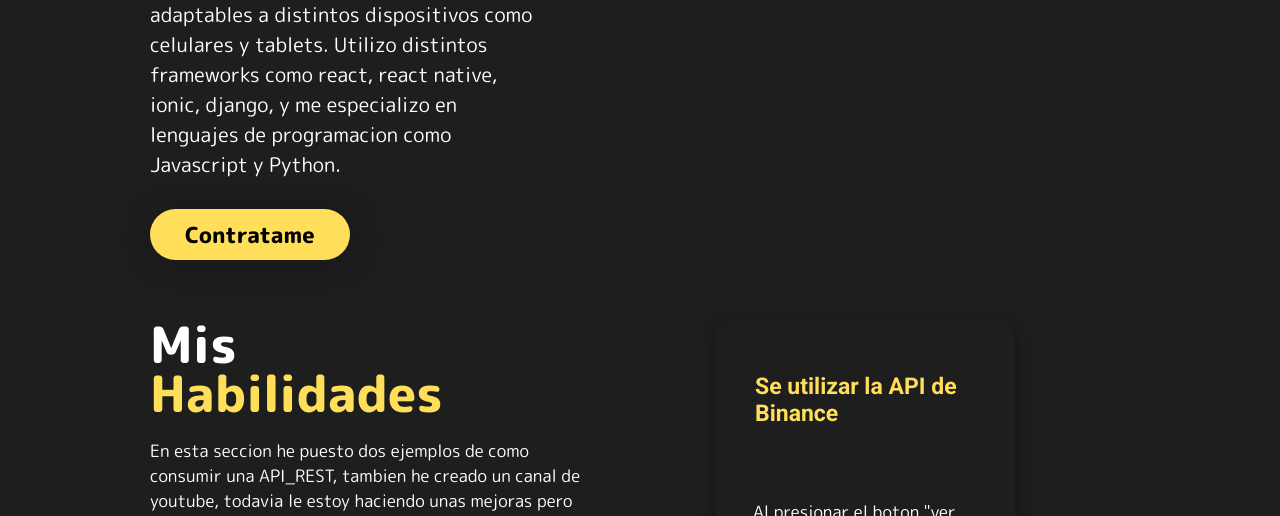
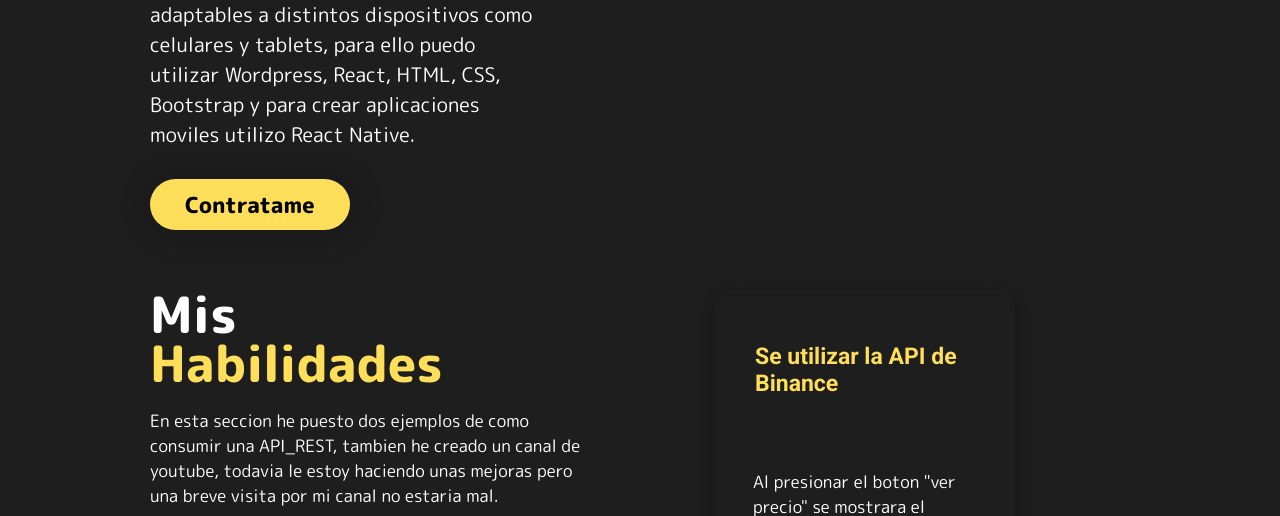
Before and after one commit to KNC96/portafolio_uno, a plain HTML site: page index.html in a window 1280 px wide. Shown: the part 584-1100 px from the top of the page. Drawn offline with nearby package versions, Linux system fonts and the light colour scheme.

Commit message:
Update index.html
cambie la descripción de mi perfil

```diff
--- a/index.html
+++ b/index.html
@@ -64,9 +64,9 @@
         </div>
         <p>
           Puedo crear sitios web personalizables, adaptables a distintos
-          dispositivos como celulares y tablets. Utilizo distintos frameworks
-          como react, react native, ionic, django, y me especializo en lenguajes
-          de programacion como Javascript y Python.
+          dispositivos como celulares y tablets, para ello puedo utilizar
+          Wordpress, React, HTML, CSS, Bootstrap y para crear aplicaciones
+          moviles utilizo React Native.
         </p>
         <button>
           <a
```
